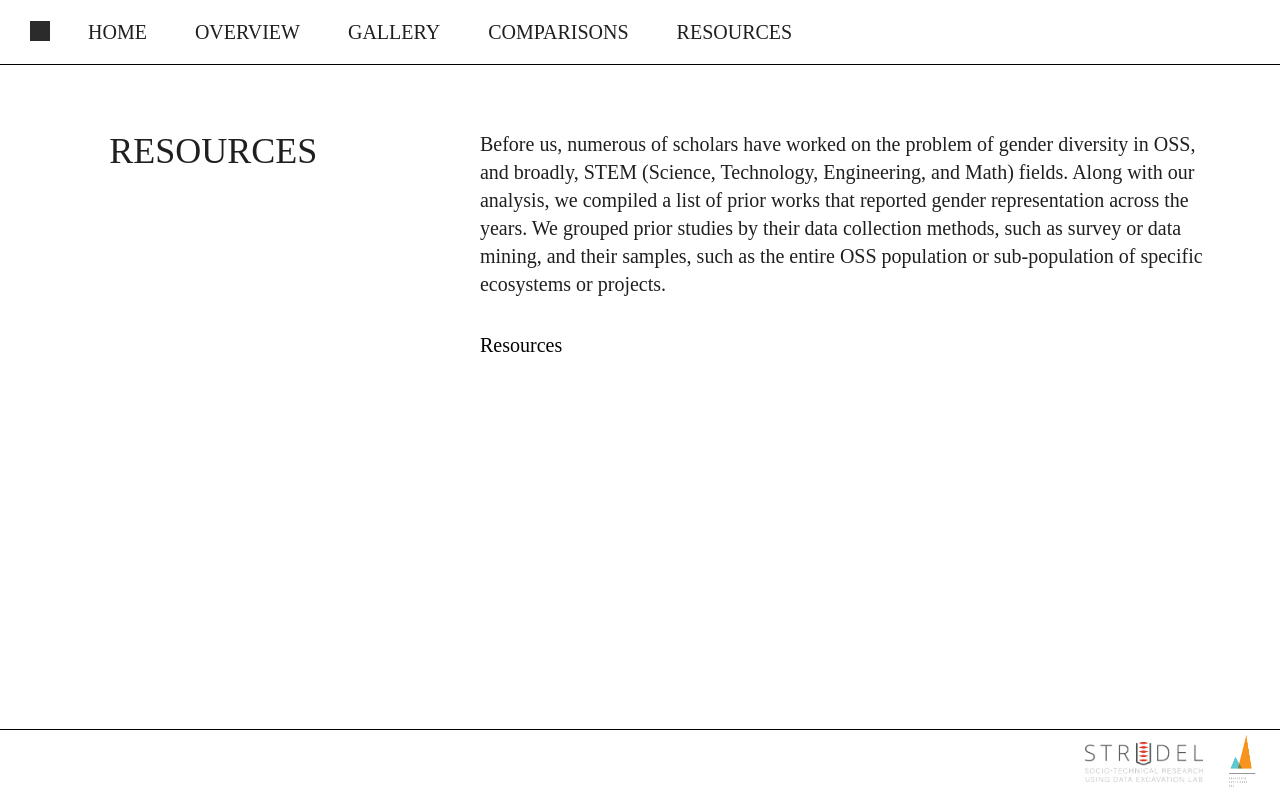
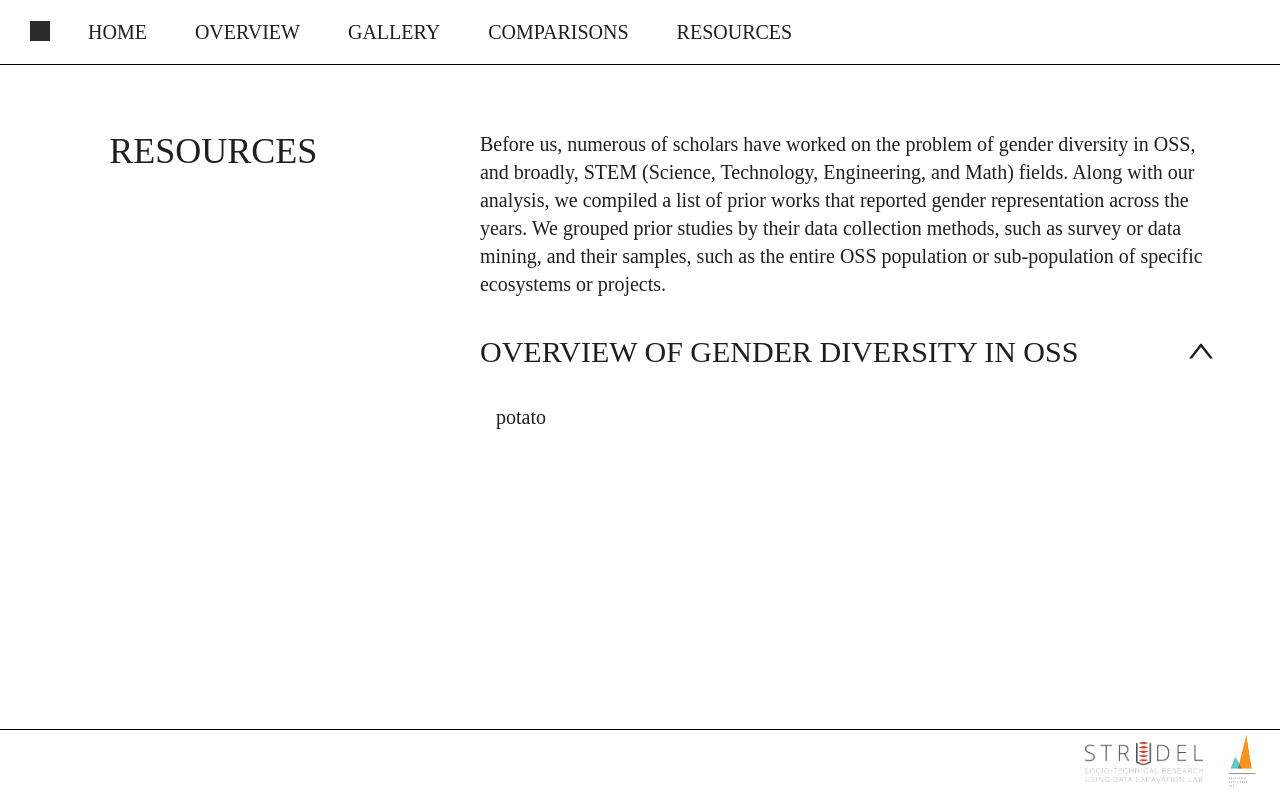
Before and after one commit to CMUSTRUDEL/oss-census, a React (Create React App) app: page /resources in a window 1280 px wide. Built offline with nearby package versions, Linux system fonts and the light colour scheme; a web font is replaced by a local one.

Commit message:
CollapseContainer draft: hardcoded on Resources page

```diff
--- a/src/App.js
+++ b/src/App.js
@@ -39,7 +39,7 @@ function App() {
           <div className="main-content">
             <Routes>
               <Route exact path='/' element={<Home />}></Route>
-              <Route exact path='/quick-facts' element={<QuickFacts />}></Route>
+              <Route exact path='/overview' element={<QuickFacts />}></Route>
               <Route exact path='/gallery' element={<Gallery />}></Route>
               <Route exact path='/comparisons' element={<Comparisons />}></Route>
               <Route exact path='/resources' element={<Resources />}></Route>
--- /dev/null
+++ b/src/components/collapse-container/CollapseContainer.css
@@ -0,0 +1,21 @@
+.sections-container .ant-collapse-header {
+    flex-direction: row-reverse;
+    align-items: center !important;
+    padding: 0 !important;
+}
+
+.sections-container .ant-collapse-header h3 {
+    margin: 0;
+}
+
+.sections-container .ant-collapse-header span{
+    font-size: 28px !important;
+}
+
+/* Expansion Icon Styling */
+.sections-container .ant-collapse-item .ant-collapse-expand-icon svg{
+    transform: rotate(90deg);
+}
+.sections-container .ant-collapse-item.ant-collapse-item-active .ant-collapse-expand-icon svg{
+    transform: rotate(270deg) !important;
+}
--- /dev/null
+++ b/src/components/collapse-container/CollapseContainer.js
@@ -0,0 +1,14 @@
+import React from "react";
+import { Collapse, Typography } from "antd";
+
+import "./CollapseContainer.css"
+
+export default function CollapseContainer(props) {
+  return (
+    <Collapse className="sections-container" defaultActiveKey={['1']} ghost>
+      <Collapse.Panel header={<Typography.Title level={3}>OVERVIEW OF GENDER DIVERSITY IN OSS</Typography.Title>} key="1">
+        <p>potato</p>
+      </Collapse.Panel>
+    </Collapse>
+  );
+}
--- a/src/pages/resources/Resources.js
+++ b/src/pages/resources/Resources.js
@@ -1,13 +1,14 @@
 import React from "react";
 
 import SiderLayout from "../../components/sider-layout/SiderLayout";
+import CollapseContainer from "../../components/collapse-container/CollapseContainer";
 
 export default function Resources(props) {
   return (
     <SiderLayout
       title="Resources"
       description="Before us, numerous of scholars have worked on the problem of gender diversity in OSS, and broadly, STEM (Science, Technology, Engineering, and Math) fields. Along with our analysis, we compiled a list of prior works that reported gender representation across the years. We grouped prior studies by their data collection methods, such as survey or data mining, and their samples, such as the entire OSS population or sub-population of specific ecosystems or projects.      "
-      sections={<div>Resources</div>}
+      sections={<CollapseContainer />}
     />
   );
 }
```
